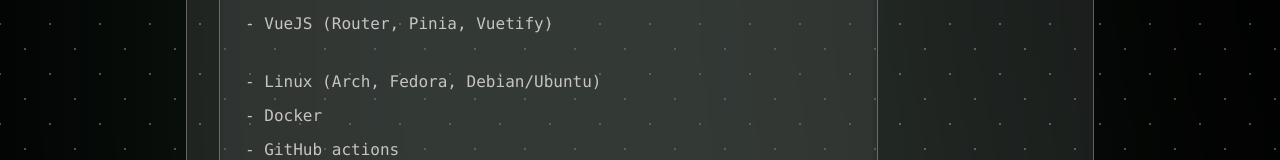
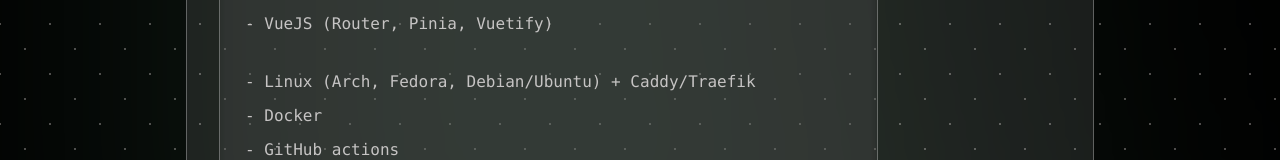
Before and after one commit to linuxfight/linuxfight.github.io, a Vue app: page / in a window 1280 px wide. Shown: the part 726-886 px from the top of the page. Built offline with nearby package versions, Linux system fonts and the light colour scheme.

Commit message:
Update Bio.vue

```diff
--- a/src/components/Bio.vue
+++ b/src/components/Bio.vue
@@ -23,7 +23,7 @@
       <p> - TypeScript (simple openapi clients) </p>
       <p> - VueJS (Router, Pinia, Vuetify) </p>
       <br>
-      <p> - Linux (Arch, Fedora, Debian/Ubuntu) </p>
+      <p> - Linux (Arch, Fedora, Debian/Ubuntu) + Caddy/Traefik </p>
       <p> - Docker </p>
       <p> - GitHub actions </p>
     </div>
```
